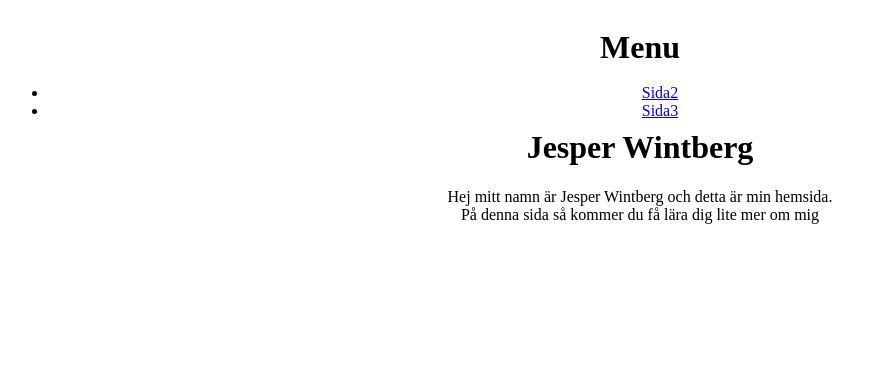
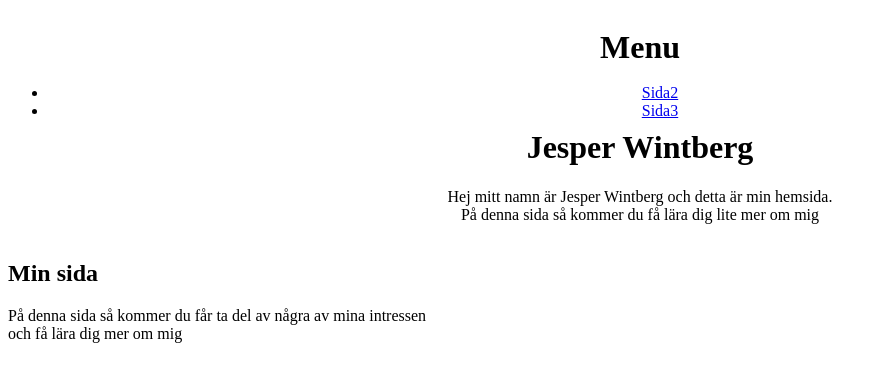
Before and after one commit to Wintberg/WebbutvecklingTe21, a plain HTML site: page Egen-hemsida/index.html in a window 1280 px wide. Shown: the whole page, without its empty margins (0-887 px from the left). Drawn offline with Linux system fonts and the light colour scheme.

Commit message:
Egen-hemsida-WIP

```diff
--- a/Egen-hemsida/index.html
+++ b/Egen-hemsida/index.html
@@ -20,5 +20,8 @@
             <h1> Jesper Wintberg </h1>
             <p> Hej mitt namn är Jesper Wintberg och detta är min hemsida.<br> På denna sida så kommer du få lära dig lite mer om mig</p>
         </main>
-
+        <footer>
+            <h2> Min sida </h2>
+            <p> På denna sida så kommer du får ta del av några av mina intressen <br> och få lära dig mer om mig </p>
+    </body>
 </html>
```
